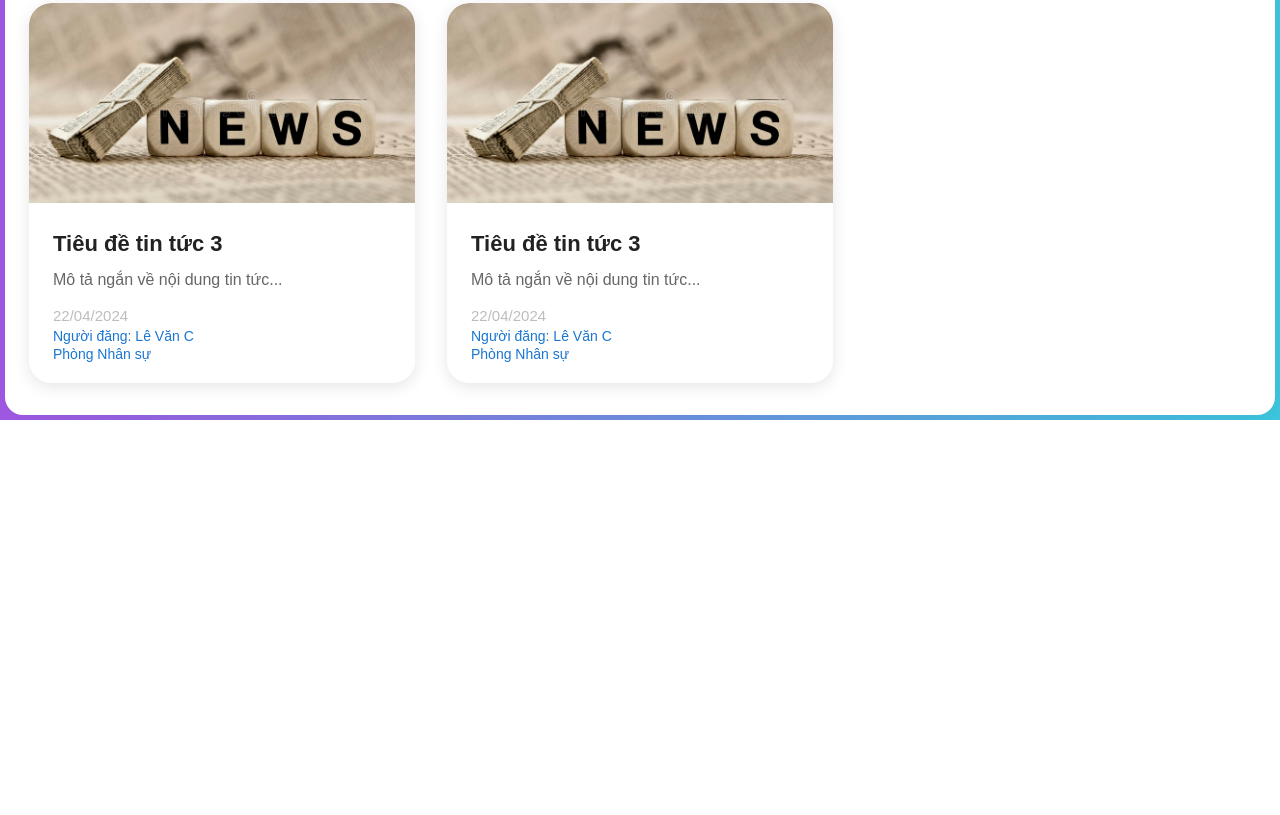
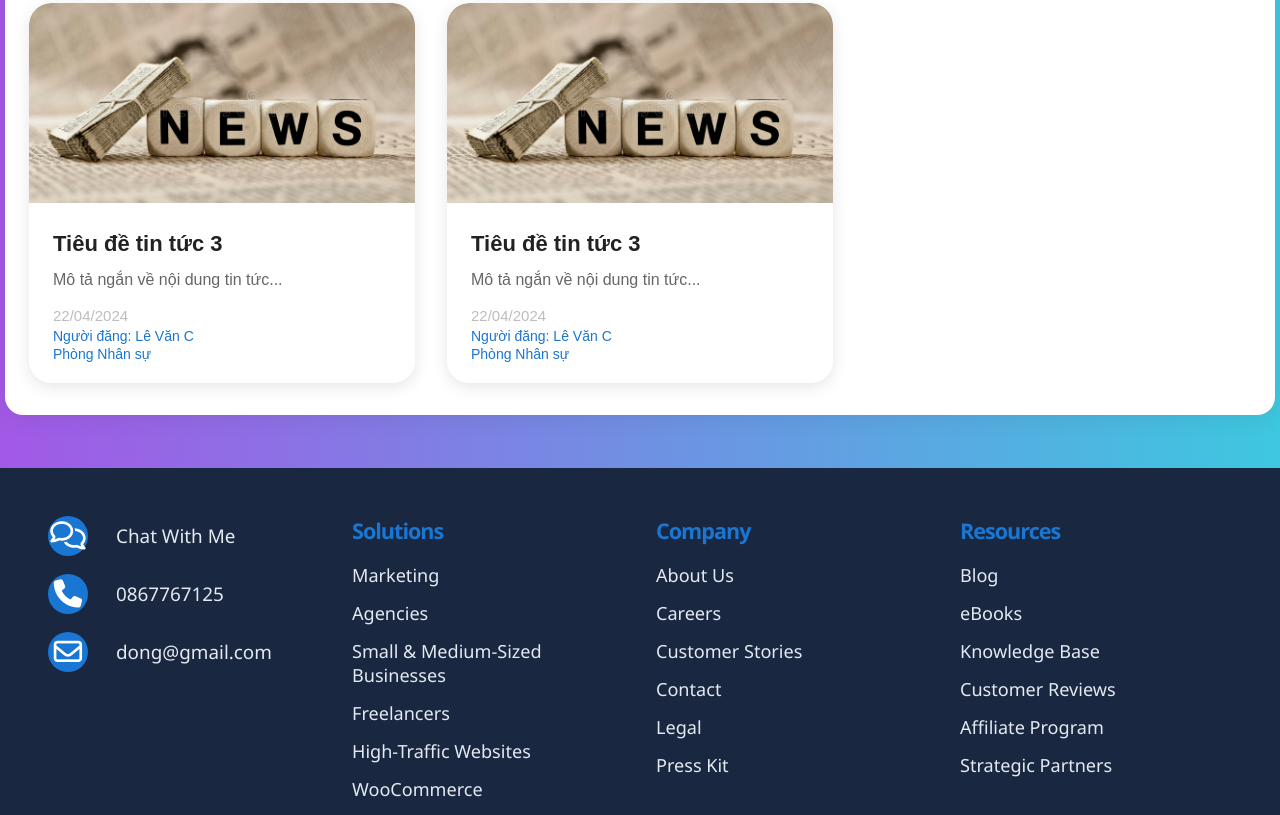
Before and after one commit to doanxuandong/MC_Group, a plain HTML site: page news-all.html in a window 1280 px wide. Shown: the part 1069-1884 px from the top of the page. Before the commit the page ends 1489 px from the top, so only its background shows below. Drawn offline with Linux system fonts and the light colour scheme; files that its build step writes are made by us from their sources.

Commit message:
updatenew8/5

```diff
--- a/news-all.html
+++ b/news-all.html
@@ -5,7 +5,7 @@
     <meta name="viewport" content="width=device-width, initial-scale=1.0">
     <title>Tổng hợp tin tức MC Group</title>
     <link rel="stylesheet" href="./css/newsall.css">
-    <link rel="stylesheet" href="styles.css">
+    <link rel="stylesheet" href="./css/styles.css">
     <link rel="stylesheet" href="https://cdnjs.cloudflare.com/ajax/libs/font-awesome/6.5.0/css/all.min.css">
 </head>
 <body>
@@ -158,7 +158,7 @@
         </div>
     </main>
     <div data-include="footer.html"></div>
-    <script src="include.js"></script>
+    <script src="./js/include.js"></script>
 
     <div class="back-to-top">
         <i class="fa-solid fa-arrow-up"></i>
```
